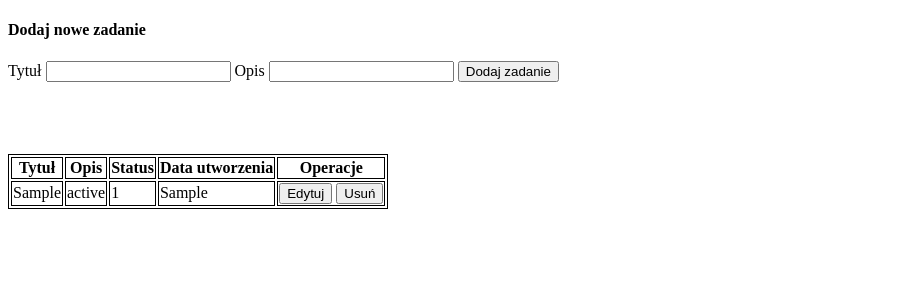
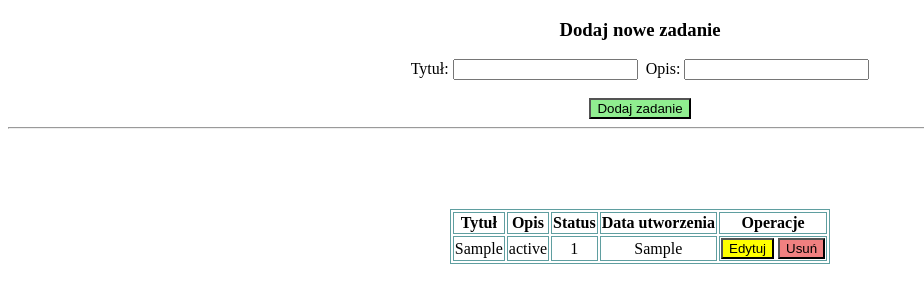
Before and after one commit to MatS211/todoList, a Flask app: page / in a window 1280 px wide. Shown: the top 303 px of the page, without its empty margins (0-924 px from the left). Run offline with Flask 3, Linux system fonts and the light colour scheme; tables that the repository leaves empty or names only in its code hold one stand-in row (values such as "Sample post").

Commit message:
Poprawy wizualne

```diff
--- a/static/style.css
+++ b/static/style.css
@@ -1,3 +1,27 @@
 table, tr, td, th{
-    border: 1px solid black;
+    text-align: center;
+    border: 1px solid cadetblue;
 }
+
+h3, #form_add{
+    text-align: center;
+    align-items: center;
+}
+
+#add{
+    background-color: lightgreen;
+
+}
+
+#delete{
+    background-color: lightcoral;
+}
+
+#edit{
+    background-color: yellow;
+}
+
+table{
+    margin-left: auto;
+    margin-right: auto
+}
--- a/templates/index.html
+++ b/templates/index.html
@@ -10,16 +10,15 @@
 <body>
     <header>
     </header>
-
-    <h4>Dodaj nowe zadanie</h4>
+    <h3>Dodaj nowe zadanie</h3>
     <form id="form_add">
-        <label for="tytul">Tytuł</label>
-        <input type="text" id="tytul" name="tytul" required>
-        <label for="opis">Opis</label>
-        <input type="text" id="opis" name="opis" required>
-        <button type="button" onclick="addTask()">Dodaj zadanie</button>
+        <label for="tytul">Tytuł:</label>
+        <input type="text" id="tytul" name="tytul" required>&nbsp;
+        <label for="opis">Opis:</label>
+        <input type="text" id="opis" name="opis" required><br><br>
+        <button type="button" onclick="addTask()" id="add">Dodaj zadanie</button>
     </form>
-    </form>
+    <hr>
     <br><br><br><br>
     <table>
         <tr>
@@ -39,8 +38,8 @@
                 <td>{{ task[3] }}</td>
                 <td>{{ task[4] }}</td>
                 <td>
-                    <button onclick="editTask({{ task[0] }})">Edytuj</button>
-                    <button onclick="deleteTask({{ task[0] }})">Usuń</button>
+                    <button onclick="editTask({{ task[0] }})" id="edit">Edytuj</button>
+                    <button onclick="deleteTask({{ task[0] }})" id="delete">Usuń</button>
                 </td>
             </tr>
             {% endfor %}
```
